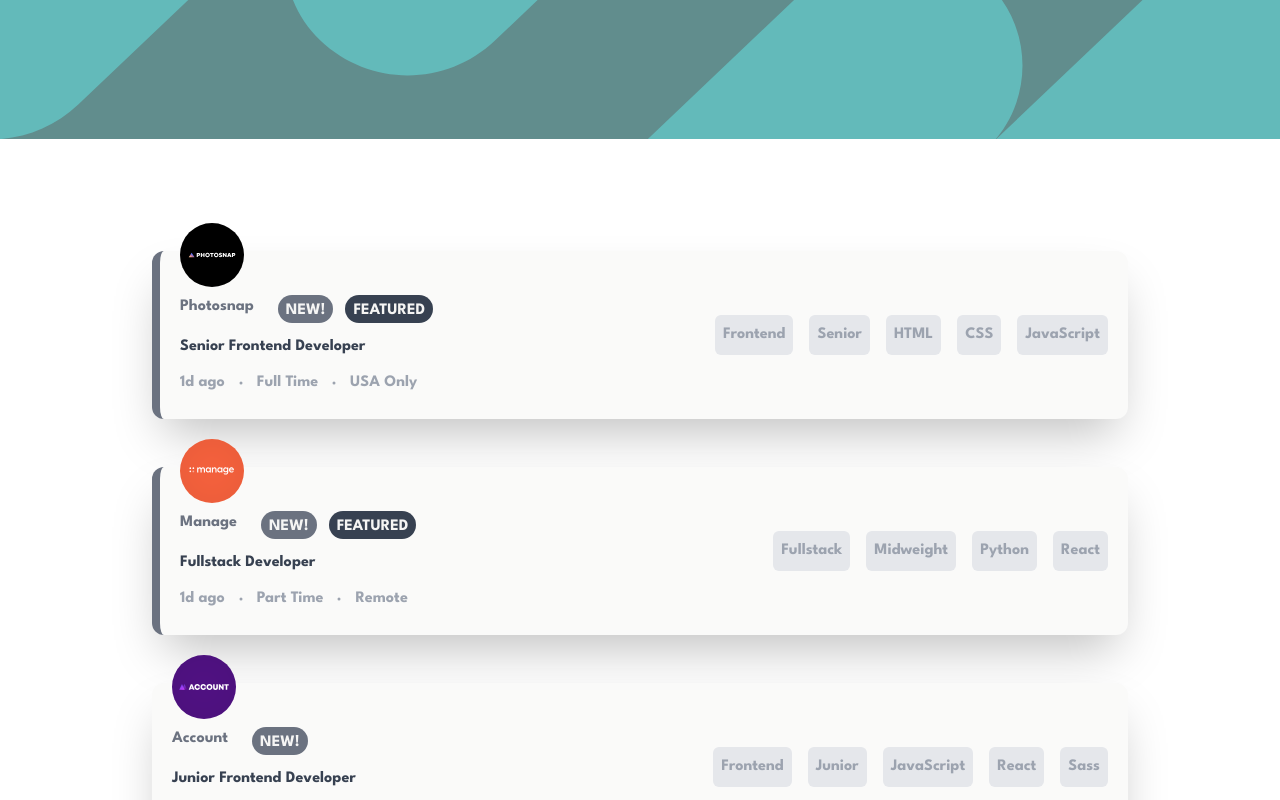
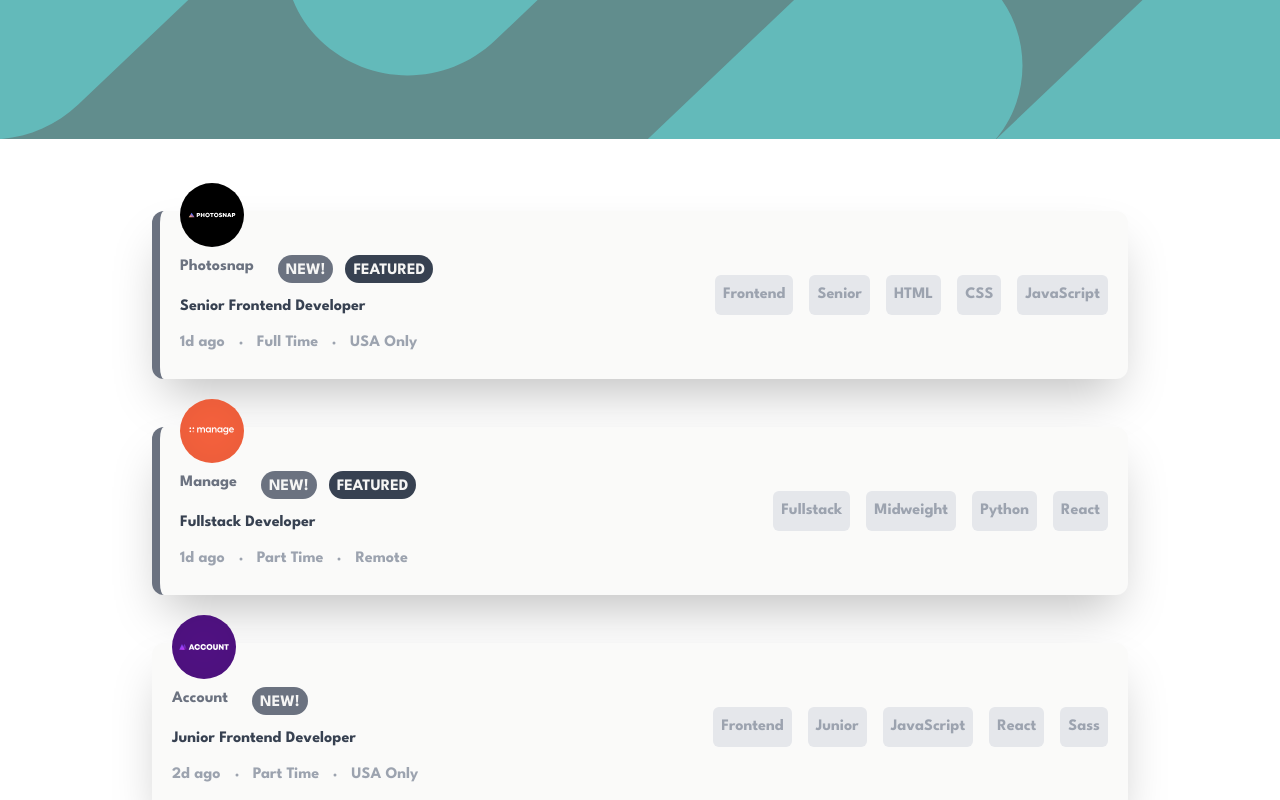
Before and after one commit to JoshuaNwaizu/Job-Listings, a React (Vite) app: page / in a window 1280 px wide. Shown: the top 800 px of the page. Built offline with nearby package versions, Linux system fonts and the light colour scheme.

Commit message:
New changes

```diff
--- a/src/JobLists.jsx
+++ b/src/JobLists.jsx
@@ -31,7 +31,7 @@ const JobLists = ({ data, filtered, onFilter }) => {
   }, [filtered]);
 
   return (
-    <div className="my-7 mt-16 min-[1280px]:mx-[8rem]">
+    <div className="my-7 mt-6 min-[1280px]:mx-[8rem]">
       <div className="flex flex-col gap-12 ">
         <div></div>
         {modified.map((items) => (
```
